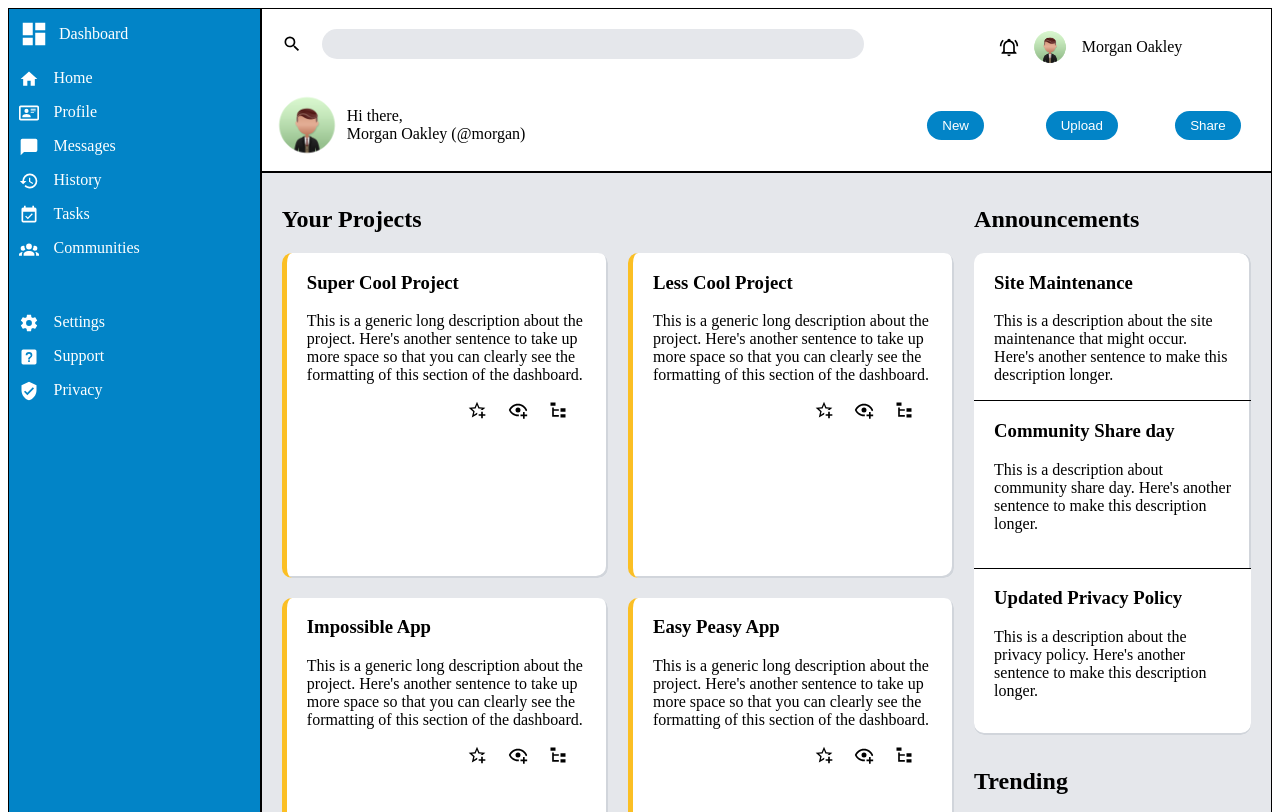
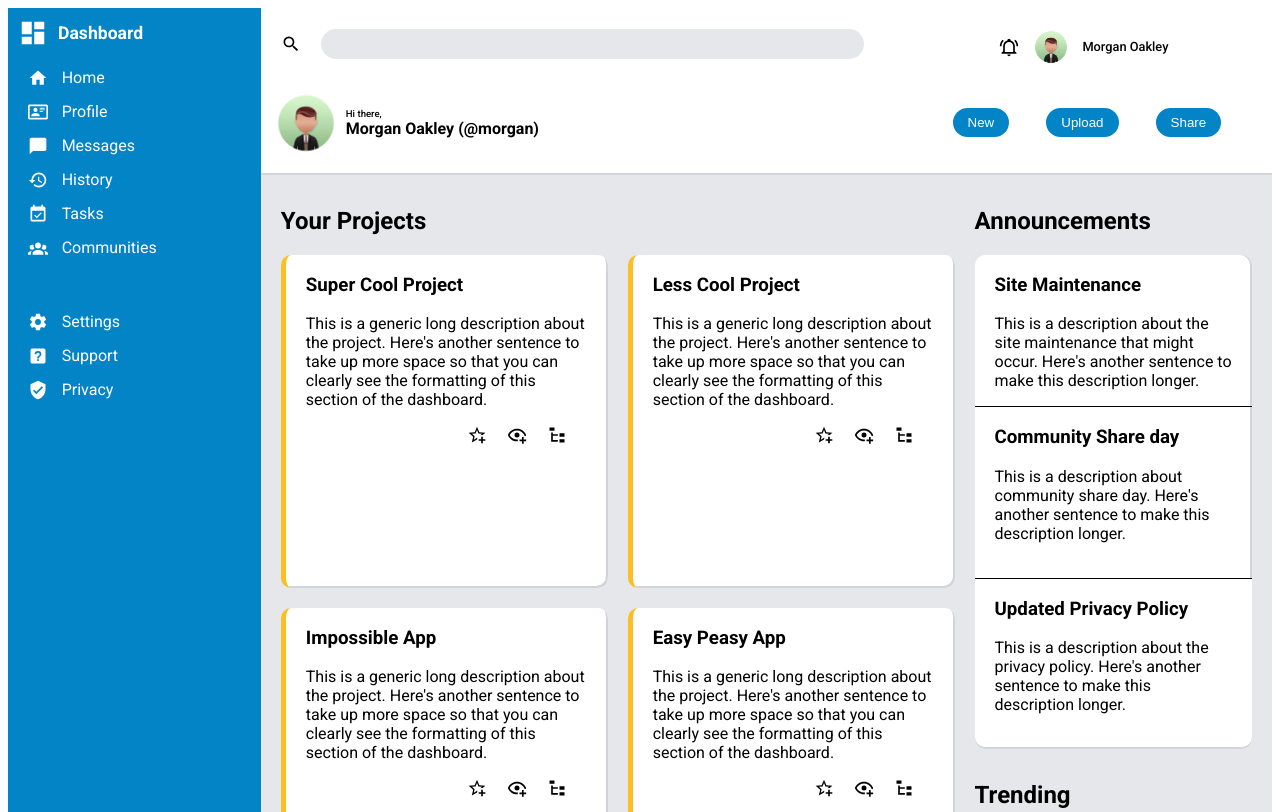
Before and after one commit to aaronjudell/admin-dashboard, a plain HTML site: page index.html in a window 1280 px wide. Shown: the top 812 px of the page. Drawn offline with Linux system fonts and the light colour scheme.

Commit message:
Add font, font-sizes, and links

```diff
--- a/index.html
+++ b/index.html
@@ -5,55 +5,59 @@
     <meta name="viewport" content="width=device-width, initial-scale=1.0">
     <title>Admin Dashboard</title>
     <link rel="stylesheet" type="text/css" href="style.css">
+    <link rel="preconnect" href="https://fonts.googleapis.com">
+    <link rel="preconnect" href="https://fonts.gstatic.com" crossorigin>
+    <link href="https://fonts.googleapis.com/css2?family=Roboto:wght@100;300;400;500;700;900&display=swap" rel="stylesheet">
+
 </head>
 <body>
     <div class="container">
         <div class="sidebar">
-            <div class="sidebar-top">
+            <a href="#"><div class="sidebar-top">
                     <div class="icon"><img class="dashboard" src="dashboard.svg" alt="Brand Logo"></div>
                     <div class="text">Dashboard</div>
-            </div>
+            </div></a>
             <nav class="sidebar-nav">
                 <ul>
-                    <li>
+                    <a href="#"><li>
                         <div class="icon"><img src="home.svg" alt="Home"></div>
                         <div class="text">Home</div>
-                    </li>
-                    <li>
+                    </li></a>
+                    <a href="#"><li>
                         <div class="icon"><img src="profile.svg" alt="Profile"></div>
                         <div class="text">Profile</div>
-                    </li>
-                    <li>
+                    </li></a>
+                    <a href="#"><li>
                         <div class="icon"><img src="messages.svg" alt="Messages"></div>
                         <div class="text">Messages</div>
-                    </li>
-                    <li>
+                    </li></a>
+                    <a href="#"><li>
                         <div class="icon"><img src="history.svg" alt="History"></div>
                         <div class="text">History</div>
-                    </li>
-                    <li>
+                    </li></a>
+                    <a href="#"><li>
                         <div class="icon"><img src="tasks.svg" alt="Tasks"></div>
                         <div class="text">Tasks</div>
-                    </li>
-                    <li>
+                    </li></a>
+                    <a href="#"><li>
                         <div class="icon"><img src="communities.svg" alt="Communities"></div>
                         <div class="text">Communities</div>
-                    </li>
+                    </li></a>
                     <li>
                         <div class="separator"></div>
                     </li>
-                    <li>
+                    <a href="#"><li>
                         <div class="icon"><img src="settings.svg" alt="Settings wheel"></div>
                         <div class="text">Settings</div>
-                    </li>
-                    <li>
+                    </li></a>
+                    <a href="#"><li>
                         <div class="icon"><img src="support.svg" alt="Question block"></div>
                         <div class="text">Support</div>
-                    </li>
-                    <li>
+                    </li></a>
+                    <a href="#"><li>
                         <div class="icon"><img src="privacy.svg" alt="Privacy shield"></div>
                         <div class="text">Privacy</div>
-                    </li>
+                    </li></a>
                 </ul>
             </nav>
         </div>
@@ -74,19 +78,19 @@
             <div class="user-greeting">
                 <div class="profile-pic-big"><img src="profilepic1.png" alt="Big profile pic"></div>
                 <div class="greeting">
-                    <p>Hi there,</p>
-                    <p>Morgan Oakley (@morgan)</p>
+                    <p class="first-para">Hi there,</p>
+                    <p class="second-para">Morgan Oakley (@morgan)</p>
                 </div>
             </div>
             <div class="buttons">
-                <div class="button-container">
-                    <button>New</button>
+                <div class="button-container button1">
+                    <a href="#"><button>New</button></a>
                 </div>
-                <div class="button-container">
-                    <button>Upload</button>
+                <div class="button-container button2">
+                    <a href="#"><button>Upload</button></a>
                 </div>
-                <div class="button-container">
-                    <button>Share</button>
+                <div class="button-container button3">
+                    <a href="#"><button>Share</button></a>
                 </div>
             </div>
         </div>
--- a/style.css
+++ b/style.css
@@ -1,5 +1,15 @@
 * {
     box-sizing:border-box;
+}
+
+body {
+    font-family: 'Roboto', sans-serif;
+    font-size: 16px;
+}
+
+a {
+    color: inherit;
+    text-decoration: none;
 }
 
 .container {
@@ -8,9 +18,7 @@
     grid-template-columns: 1fr 4fr;
 }
 
-.sidebar, .header, .main-content {
-    border: 1px solid black;
-}
+
 
 img {
     height: 20px;
@@ -51,12 +59,16 @@ ul {
     margin-left: 10px;
     margin-bottom: 20px;
     margin-top: 10px;
+    font-size: 1.1rem;
+    font-weight: 700;
 }
 
 .sidebar {
     grid-row: 1 / span 2;
     grid-column: 1;
     background-color: #0284c7;
+    font-size: 1rem;
+    font-weight: 400;
 }
 
 .sidebar-top .icon {
@@ -80,6 +92,7 @@ ul {
     column-gap: 10px;
     margin-bottom: 10px;
     margin-right: 10px;
+    margin-left: 10px;
 }
 
 .sidebar-nav .text {
@@ -104,16 +117,16 @@ li {
 
 .header {
     display: grid;
-    grid-template-rows: 2fr 3fr;
+    grid-template-rows: 1fr 2fr;
     grid-template-columns: 5fr 3fr;
     padding-top: 10px;
+    box-shadow: inset 0 -2px 0 0 #d1d5db;
 }
 
 .search-bar {
     display: grid;
     grid-template-rows: 1fr;
     grid-template-columns: 50px 10fr;
-    margin-bottom: 10px;
     margin-left: 10px;
 }
 
@@ -145,7 +158,6 @@ li {
     grid-template-rows: 1fr;
     grid-template-columns: 2fr 1fr 3fr;
     margin-top: 5px;
-    margin-bottom: 10px;
 }
 
 .bell {
@@ -169,6 +181,8 @@ li {
 
 .name {
     grid-column: 3;
+    font-size: .8rem;
+    font-weight: 500;
 }
 
 .bell, .profile-pic-small, .name {
@@ -211,6 +225,16 @@ li {
     margin: 0;
 }
 
+.first-para {
+    font-size: .6rem;
+    font-weight: 500;
+}
+
+.second-para {
+    font-size: 1rem;
+    font-weight: 700;
+}
+
 .buttons {
     display: grid;
     grid-template-columns: 1fr 1fr 1fr;
@@ -219,7 +243,20 @@ li {
 .button-container {
     display: flex;
     align-items: center;
+}
+
+.button1 {
+    justify-content: right;
+    padding-right: 10px;
+}
+
+.button2 {
     justify-content: center;
+}
+
+.button3 {
+    justify-content: left;
+    padding-left: 10px;
 }
 
 button {
@@ -231,6 +268,7 @@ button {
     padding-right: 15px;
     border-radius: 15px;
     color: white;
+    cursor: pointer;
 }
 
 .projects {
```
